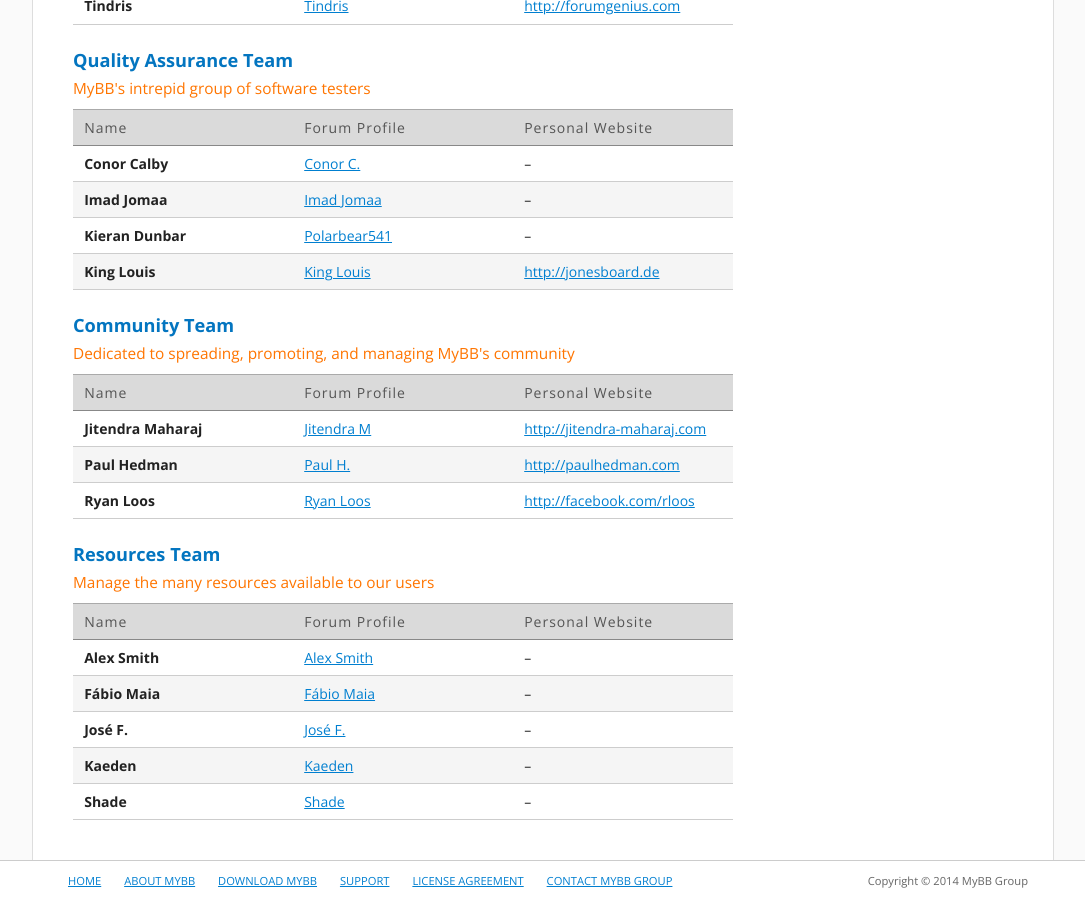
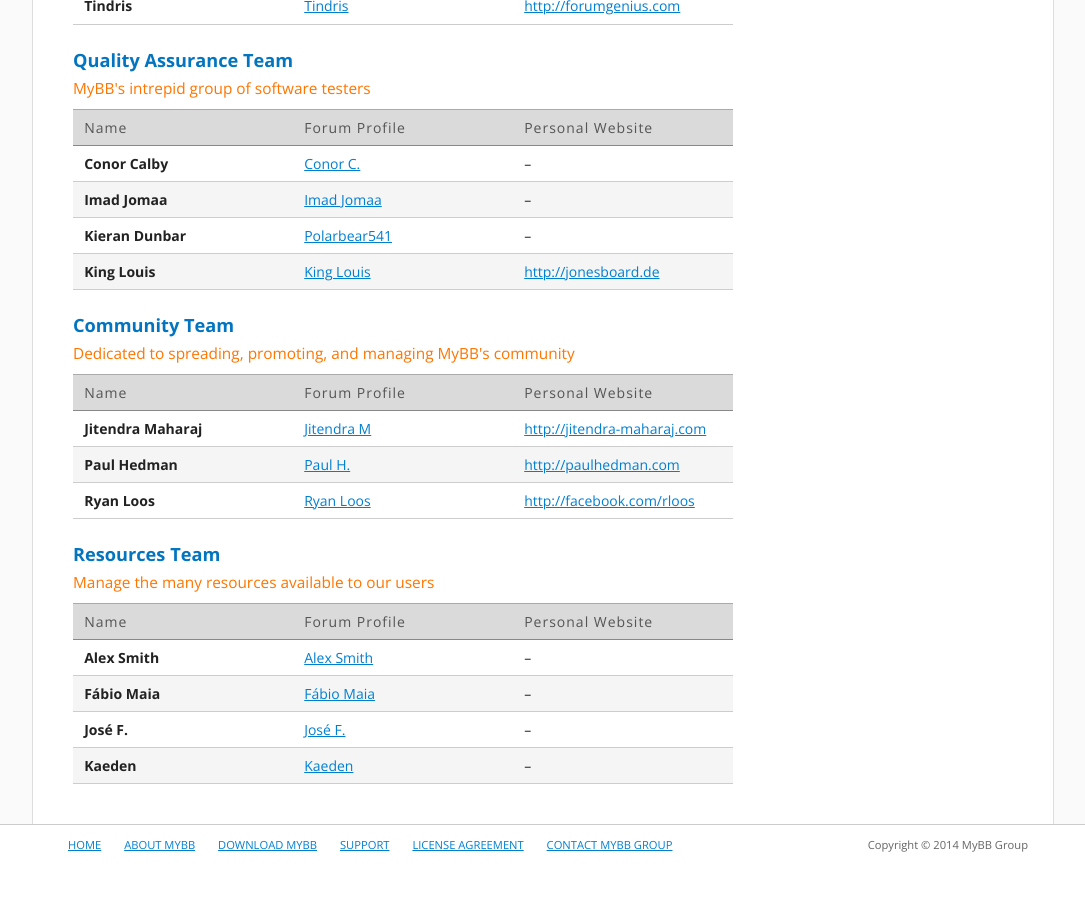
Before and after one commit to mybb/mybb.com, a Jekyll site: the page built from about/team.html, in a window 1280 px wide and 900 px high, scrolled down 1421 px. Shown: the whole window, without its empty margins (97-1182 px from the left). Built offline with Jekyll 4.4.1, drawn with Linux system fonts in a browser that asks for light colours; nearby versions of some CDN libraries; Markdown is read by kramdown in place of the engine named in the settings; after the commit the page ends 2285 px from its top, so only the background shows below that.

Commit message:
One more team member update

```diff
--- a/_data/team_resources.yml
+++ b/_data/team_resources.yml
@@ -14,7 +14,3 @@
   uid: 37107
   username: Kaeden
   website: ""
-- name: Shade
-  uid: 58598
-  username: Shade
-  website: ""
```
